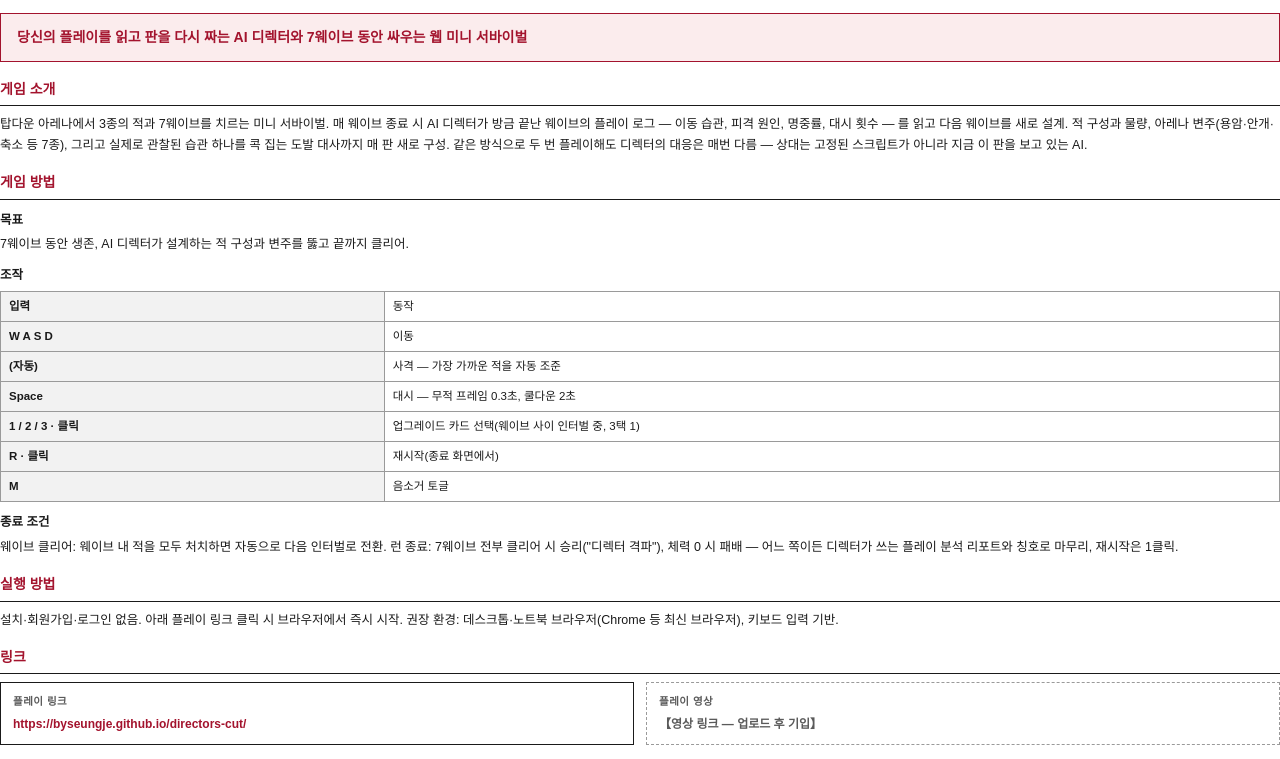
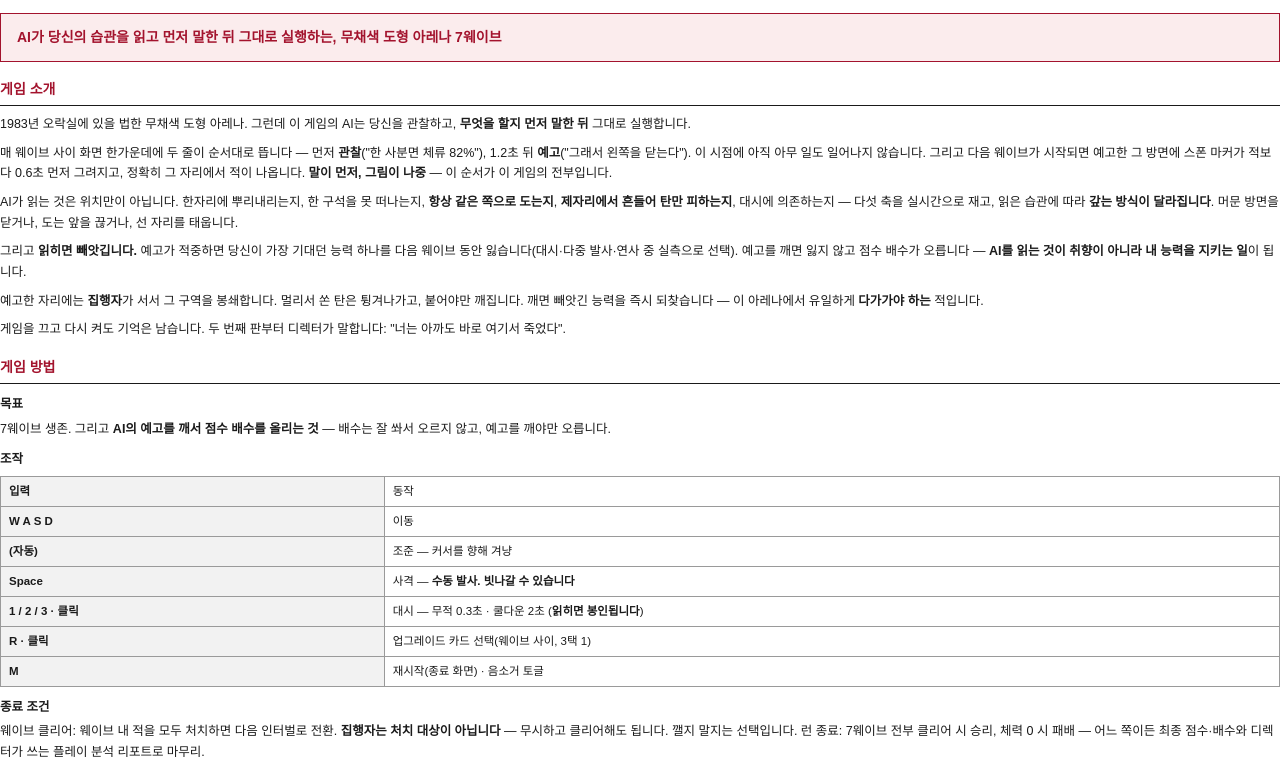
Before and after one commit to bySeungje/directors-cut, a website built with Vite: page docs/submission/game-overview.html in a window 1280 px wide. Shown: the part 68-827 px from the top of the page. Built offline with nearby package versions, Linux system fonts and the light colour scheme; no server answers.

Commit message:
docs: 게임소개를 현행 게임으로 갱신
기존 문서는 자동 조준·자동 사격 시절(8/5)을 서술하고 있었다. 심사자가
플레이 전에 설명과 다른 게임을 먼저 만나면 첫 접촉에서 신뢰를 잃는다.

- 코어: 관찰 → 예고 → 마커 → 스폰 (말이 먼저, 그림이 나중)
- 분석 5축(위치 3 + 선회 + 미세회피)과 습관별로 다른 대응
- 박탈(읽히면 기대던 능력을 잃음) · 배수(예고를 깨야 오름)
- 집행자(멀리선 튕기고 붙어야 깨짐 — 유일하게 다가가야 하는 적)
- 로컬 기억(두 번째 판부터 '너는 아까도 바로 여기서 죽었다')
- 조작표: 자동 사격 → 마우스 조준 · 클릭 사격

Co-Authored-By: Claude Opus 5 (1M context) <noreply@anthropic.com>
Claude-Session: https://claude.ai/code/session_01NoMBPW5gHtqBDQSjwgp7RM

```diff
--- a/docs/submission/game-overview.html
+++ b/docs/submission/game-overview.html
@@ -81,42 +81,67 @@
 <p class="doc-sub">NAN 2026 사전과제 제출물 — 게임 소개 및 설명</p>
 
 <div class="tagline">
-  당신의 플레이를 읽고 판을 다시 짜는 AI 디렉터와 7웨이브 동안 싸우는 웹 미니 서바이벌
+  AI가 당신의 습관을 읽고 <b>먼저 말한 뒤</b> 그대로 실행하는, 무채색 도형 아레나 7웨이브
 </div>
 
 <section>
   <h2>게임 소개</h2>
   <p>
-    탑다운 아레나에서 3종의 적과 7웨이브를 치르는 미니 서바이벌. 매 웨이브 종료 시
-    AI 디렉터가 방금 끝난 웨이브의 플레이 로그 — 이동 습관, 피격 원인, 명중률, 대시 횟수 —
-    를 읽고 다음 웨이브를 새로 설계. 적 구성과 물량, 아레나 변주(용암·안개·축소 등 7종),
-    그리고 실제로 관찰된 습관 하나를 콕 집는 도발 대사까지 매 판 새로 구성.
-    같은 방식으로 두 번 플레이해도 디렉터의 대응은 매번 다름 — 상대는 고정된 스크립트가 아니라
-    지금 이 판을 보고 있는 AI.
+    1983년 오락실에 있을 법한 무채색 도형 아레나. 그런데 이 게임의 AI는 당신을 관찰하고,
+    <b>무엇을 할지 먼저 말한 뒤</b> 그대로 실행합니다.
+    </p>
+    <p>
+    매 웨이브 사이 화면 한가운데에 두 줄이 순서대로 뜹니다 —
+    먼저 <b>관찰</b>("한 사분면 체류 82%"), 1.2초 뒤 <b>예고</b>("그래서 왼쪽을 닫는다").
+    이 시점에 아직 아무 일도 일어나지 않습니다. 그리고 다음 웨이브가 시작되면 예고한 그 방면에
+    스폰 마커가 적보다 0.6초 먼저 그려지고, 정확히 그 자리에서 적이 나옵니다.
+    <b>말이 먼저, 그림이 나중</b> — 이 순서가 이 게임의 전부입니다.
+    </p>
+    <p>
+    AI가 읽는 것은 위치만이 아닙니다. 한자리에 뿌리내리는지, 한 구석을 못 떠나는지,
+    <b>항상 같은 쪽으로 도는지</b>, <b>제자리에서 흔들어 탄만 피하는지</b>, 대시에 의존하는지 —
+    다섯 축을 실시간으로 재고, 읽은 습관에 따라 <b>갚는 방식이 달라집니다</b>.
+    머문 방면을 닫거나, 도는 앞을 끊거나, 선 자리를 태웁니다.
+    </p>
+    <p>
+    그리고 <b>읽히면 빼앗깁니다.</b> 예고가 적중하면 당신이 가장 기대던 능력 하나를
+    다음 웨이브 동안 잃습니다(대시·다중 발사·연사 중 실측으로 선택).
+    예고를 깨면 잃지 않고 점수 배수가 오릅니다 —
+    <b>AI를 읽는 것이 취향이 아니라 내 능력을 지키는 일</b>이 됩니다.
+    </p>
+    <p>
+    예고한 자리에는 <b>집행자</b>가 서서 그 구역을 봉쇄합니다. 멀리서 쏜 탄은 튕겨나가고,
+    붙어야만 깨집니다. 깨면 빼앗긴 능력을 즉시 되찾습니다 —
+    이 아레나에서 유일하게 <b>다가가야 하는</b> 적입니다.
+    </p>
+    <p>
+    게임을 끄고 다시 켜도 기억은 남습니다. 두 번째 판부터 디렉터가 말합니다:
+    "너는 아까도 바로 여기서 죽었다".
   </p>
 </section>
 
 <section>
   <h2>게임 방법</h2>
   <h3>목표</h3>
-  <p>7웨이브 동안 생존, AI 디렉터가 설계하는 적 구성과 변주를 뚫고 끝까지 클리어.</p>
+  <p>7웨이브 생존. 그리고 <b>AI의 예고를 깨서 점수 배수를 올리는 것</b> — 배수는 잘 쏴서 오르지 않고, 예고를 깨야만 오릅니다.</p>
 
   <h3>조작</h3>
   <table>
     <tr><th>입력</th><td>동작</td></tr>
     <tr><th>W A S D</th><td>이동</td></tr>
-    <tr><th>(자동)</th><td>사격 — 가장 가까운 적을 자동 조준</td></tr>
-    <tr><th>Space</th><td>대시 — 무적 프레임 0.3초, 쿨다운 2초</td></tr>
-    <tr><th>1 / 2 / 3 · 클릭</th><td>업그레이드 카드 선택(웨이브 사이 인터벌 중, 3택 1)</td></tr>
-    <tr><th>R · 클릭</th><td>재시작(종료 화면에서)</td></tr>
-    <tr><th>M</th><td>음소거 토글</td></tr>
+    <tr><th>(자동)</th><td>조준 — 커서를 향해 겨냥</td></tr>
+    <tr><th>Space</th><td>사격 — <b>수동 발사. 빗나갈 수 있습니다</b></td></tr>
+    <tr><th>1 / 2 / 3 · 클릭</th><td>대시 — 무적 0.3초 · 쿨다운 2초 (<b>읽히면 봉인됩니다</b>)</td></tr>
+    <tr><th>R · 클릭</th><td>업그레이드 카드 선택(웨이브 사이, 3택 1)</td></tr>
+    <tr><th>M</th><td>재시작(종료 화면) · 음소거 토글</td></tr>
   </table>
 
   <h3>종료 조건</h3>
   <p>
-    웨이브 클리어: 웨이브 내 적을 모두 처치하면 자동으로 다음 인터벌로 전환.
-    런 종료: 7웨이브 전부 클리어 시 승리("디렉터 격파"), 체력 0 시 패배 —
-    어느 쪽이든 디렉터가 쓰는 플레이 분석 리포트와 칭호로 마무리, 재시작은 1클릭.
+    웨이브 클리어: 웨이브 내 적을 모두 처치하면 다음 인터벌로 전환.
+    <b>집행자는 처치 대상이 아닙니다</b> — 무시하고 클리어해도 됩니다. 깰지 말지는 선택입니다.
+    런 종료: 7웨이브 전부 클리어 시 승리, 체력 0 시 패배 — 어느 쪽이든
+    최종 점수·배수와 디렉터가 쓰는 플레이 분석 리포트로 마무리.
   </p>
 </section>
 
@@ -124,7 +149,7 @@
   <h2>실행 방법</h2>
   <p>
     설치·회원가입·로그인 없음. 아래 플레이 링크 클릭 시 브라우저에서 즉시 시작.
-    권장 환경: 데스크톱·노트북 브라우저(Chrome 등 최신 브라우저), 키보드 입력 기반.
+    권장 환경: 데스크톱·노트북 브라우저(Chrome 등 최신). <b>키보드 + 마우스</b> 입력 기반.
   </p>
 </section>
 
```
